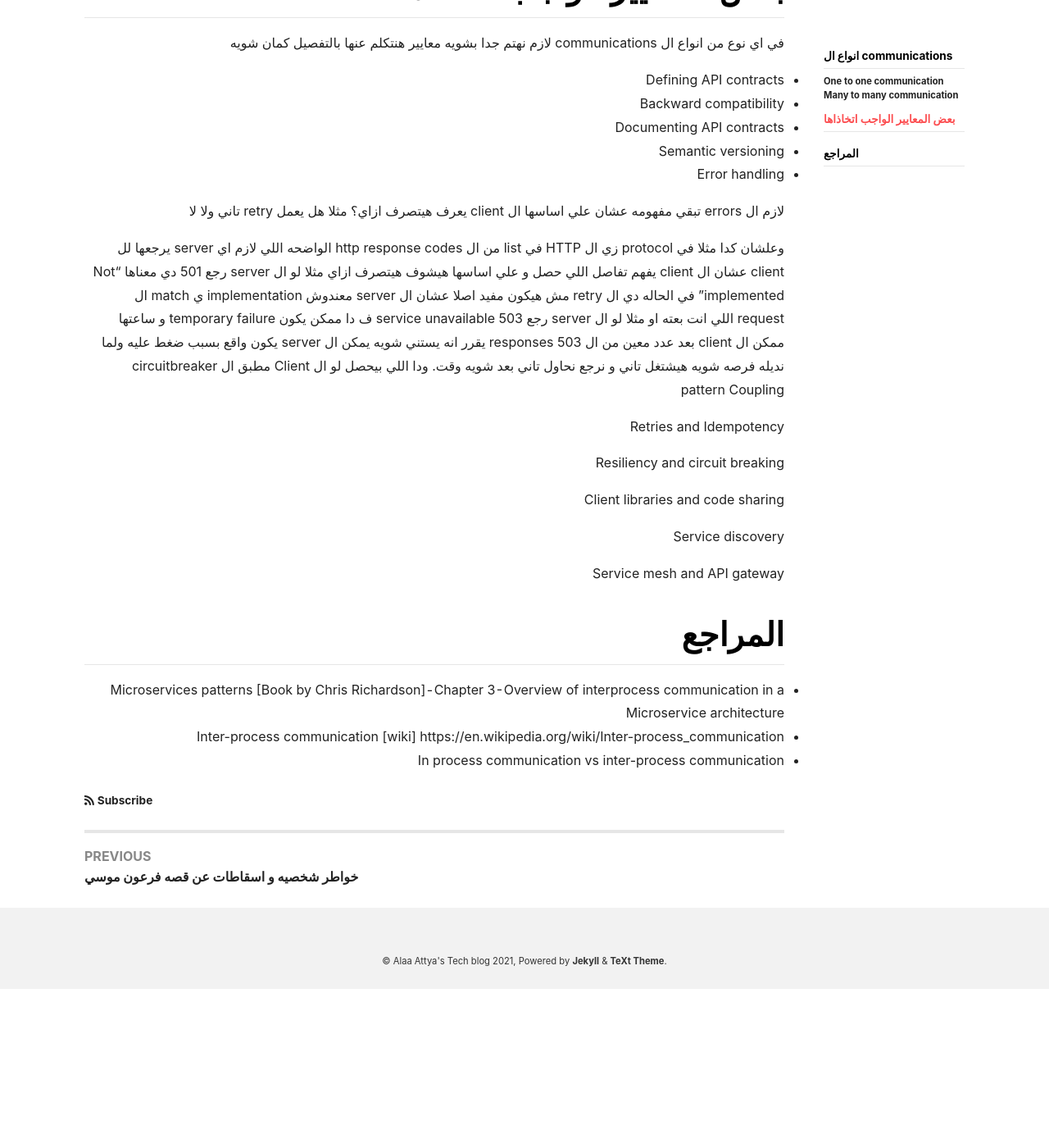
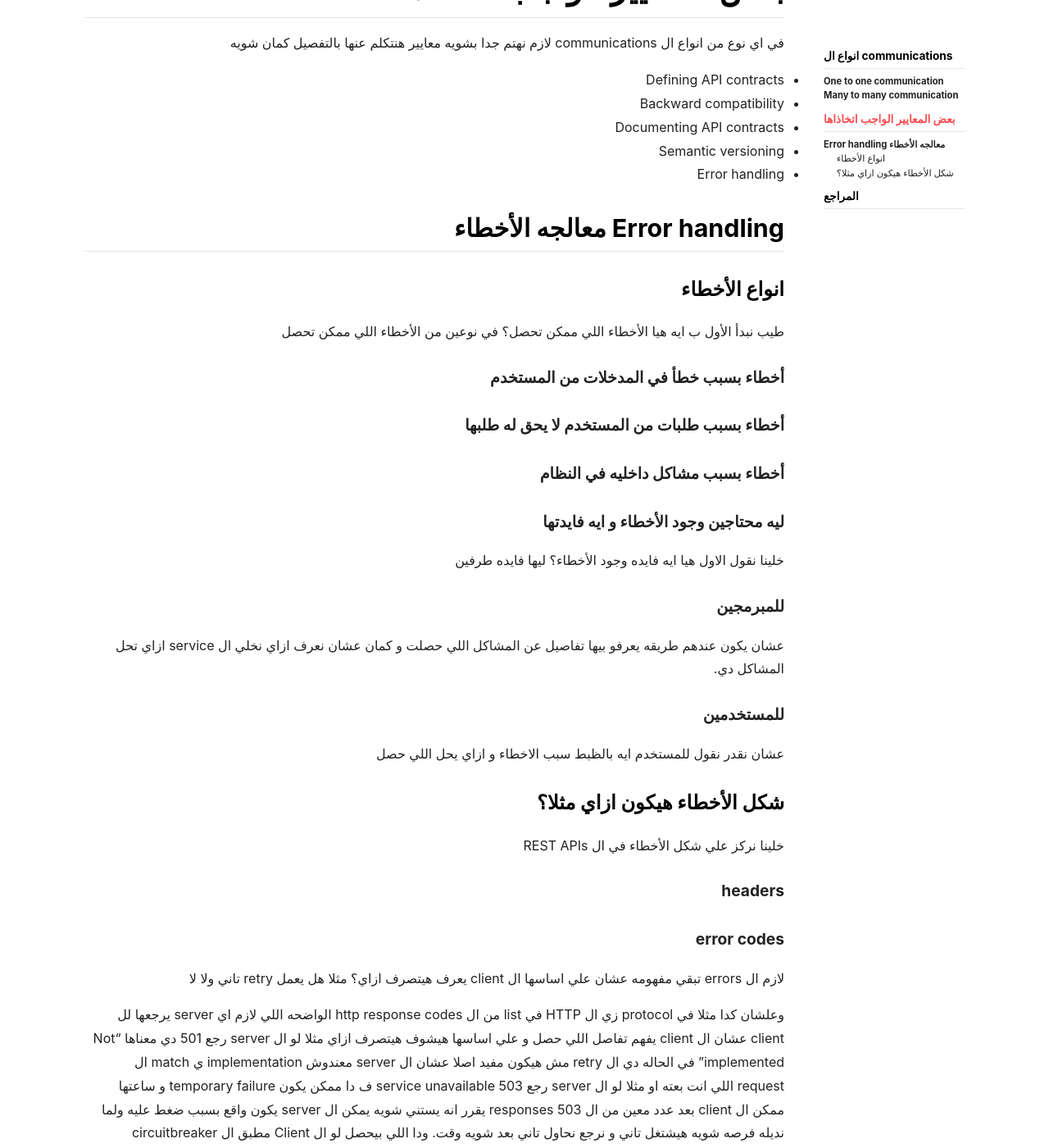
Before and after one commit to AlaaAttya/my-blog, a Jekyll site: the page built from _posts/2025-03-11-ipc.md, in a window 1280 px wide and 1400 px high, scrolled down 2326 px. Shown: the whole window at 82% size. Built offline with Jekyll 4.4.1, drawn with Linux system fonts in a browser that asks for light colours; nearby versions of some CDN libraries; comment, search, counter and statistics services are not loaded; before the commit the page ends 3532 px from its top, so only the background shows below that.

Commit message:
Add new blogpost for IPC

```diff
--- a/_posts/2025-03-11-ipc.md
+++ b/_posts/2025-03-11-ipc.md
@@ -92,6 +92,37 @@ Data schema
 * Semantic versioning
 * Error handling
 
+## Error handling معالجه الأخطاء
+
+### انواع الأخطاء
+طيب نبدأ الأول ب ايه هيا الأخطاء اللي ممكن تحصل؟ في نوعين من الأخطاء اللي ممكن تحصل
+
+#### أخطاء بسبب خطأ في المدخلات من المستخدم
+
+
+####  أخطاء بسبب طلبات من المستخدم لا يحق له طلبها
+
+#### أخطاء بسبب مشاكل داخليه في النظام
+
+#### ليه محتاجين وجود الأخطاء و ايه فايدتها
+خلينا نقول الاول هيا ايه فايده وجود الأخطاء؟ ليها فايده طرفين
+
+#### للمبرمجين
+عشان يكون عندهم طريقه يعرفو بيها تفاصيل عن المشاكل اللي حصلت و كمان عشان نعرف ازاي نخلي ال service ازاي تحل المشاكل دي.
+
+#### للمستخدمين
+عشان نقدر نقول للمستخدم ايه بالظبط سبب الاخطاء و ازاي يحل اللي حصل
+
+
+### شكل الأخطاء هيكون ازاي مثلا؟
+
+خلينا نركز علي شكل الأخطاء في ال REST APIs
+
+#### headers
+
+#### error codes
+
+
 لازم ال errors تبقي مفهومه عشان علي اساسها ال client يعرف هيتصرف ازاي؟
 مثلا هل يعمل retry تاني ولا لا
 
```
